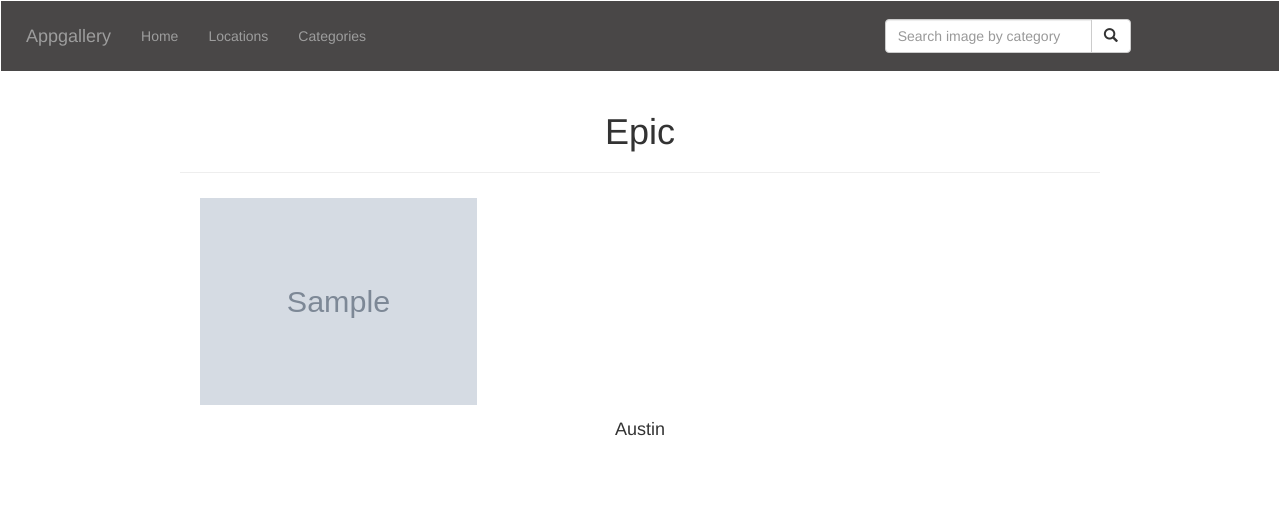
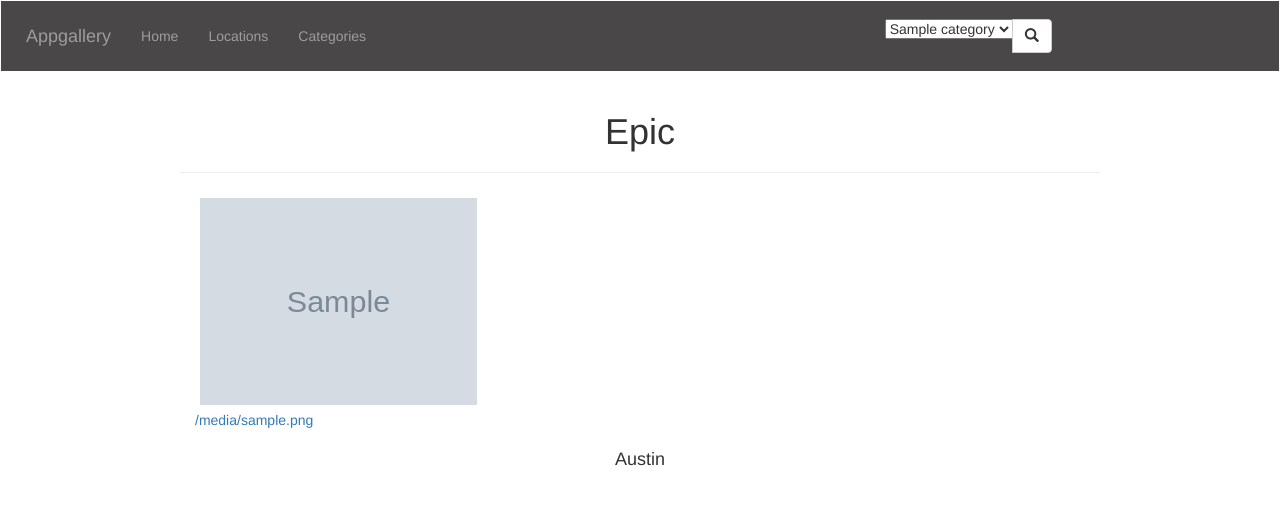
Before and after one commit to waweru12/THE-GALLERY, a Django app: page / in a window 1280 px wide. Shown: the top 505 px of the page. Run offline with Django 3.2, Linux system fonts and the light colour scheme; tables that the repository leaves empty hold one stand-in row (values such as "Sample post"); grey boxes marked "Sample" are stand-in pictures; some libraries are stand-ins or nearby versions; some web fonts are replaced.

Commit message:
index.html changes

```diff
--- a/appgallery/models.py
+++ b/appgallery/models.py
@@ -17,6 +17,18 @@ class Location(models.Model):
 
 
 
+    @classmethod
+    def get_location(cls):
+        locations = cls.objects.all()
+        return locations
+
+    @classmethod
+    def get_with_location(cls):
+        images = cls.objects.filter(location_name__icontains=location)
+        return images
+
+
+
 class Category(models.Model):
 
     category_name = models.CharField(max_length=30)
@@ -31,14 +43,24 @@ class Category(models.Model):
         self.delete()
 
 
+
+
+    @classmethod
+    def get_with_category(cls,category):
+        images = cls.objects.filter(Category__category_name__icontains=category)
+        return images
+
+
 class Image(models.Model):
-    image = models.ImageField(upload_to = 'appgallery/', default="")
+    image = models.ImageField(upload_to = 'appgallery/')
     ima_name = models.CharField(max_length=33)
     ima_description = models.TextField()
-    Location=models.ForeignKey(Location,blank=True,default=4)
-    Category=models.ForeignKey(Category)
+    location=models.ForeignKey(Location,blank=True,default=4)
+    category=models.ForeignKey(Category)
 
-
+    def search_by_category(self,search_term):
+        images = self.objects.filter(category = search_term)
+        return images
 
     def __str__ (self):
       return self.ima_name
@@ -51,10 +73,6 @@ class Image(models.Model):
 
 
 
-    @classmethod
-    def get_image_by_id(cls,id):
-        image_result = cls.objects.get(id=id)
-        return image_result
 
     @classmethod
     def get_all_images(cls):
@@ -63,32 +81,20 @@ class Image(models.Model):
             return image
 
     @classmethod
-    def search_by_category(cls,search_term):
-        images = cls.objects.filter(Category__icontains=search_term)
-        return images
+    def get_image_by_id(cls,id):
+        image_result = cls.objects.get(id=id)
+        return image_result
+
+
 
     @classmethod
-    def get_with_location(cls,location):
-        images = cls.objects.filter(location__location_name__icontains=location)
-        return images
-
-    @classmethod
-    def get_with_category(cls,category):
-        images = cls.objects.filter(category__category_name__icontains=category)
-        return images
-    @classmethod
-    def get_single_image(cls,image_name):
-        image = cls.objects.filter(image_name__icontains=image_name)
+    def get_single_image(cls,ima_name):
+        image = cls.objects.filter(ima_name__icontains=ima_name)
         return image
     @classmethod
     def update_image(cls,current,new):
-        to_update = Image.objects.filter(image_name=current).update(image_name=new)
+        to_update = Image.objects.filter(ima_name=current).update(ima_name=new)
         return to_update
-
-    @classmethod
-    def search_by_category(cls,search_term):
-        images = cls.objects.filter(category__category_name__icontains=search_term)
-        return images
 
     class Meta:
         ordering = ['ima_name']
--- a/appgallery/templates/base.html
+++ b/appgallery/templates/base.html
@@ -7,7 +7,7 @@
   <meta charset="utf-8">
 
   {% if title %}
-  <title>Appgallery {{title}}</title>
+  <title>Appgallery </title>
   {% else %}
     <title> Appgallery </title>
   {% endif %}
--- a/appgallery/templates/image.html
+++ b/appgallery/templates/image.html
@@ -8,12 +8,12 @@
   {% for img in image %}
   <h2 class="text-center">{{img.ima_name}}</h2><hr><br>
   <div class="card2">
-    <img style="margin:5px;" src="{{img.image.url}}" class="img-responsive" alt="Image">
+    <img style="margin:5px;" src="{{img.image.url}}" class="img-responsive" alt="{{img.ima_name}}">
     </div><br><br>
     <div class="card3">
-      <h5><strong>{{img.Category}}</strong></h5>
+      <h5><strong>{{img.category}}</strong></h5>
     <p >{{img.ima_description}} </p><br>
-    <p class="end">taken in {{img.Location}}</p>
+    <p class="end">taken in {{img.location}}</p>
     </div>
     {% endfor %}
     </div>
--- a/appgallery/templates/index.html
+++ b/appgallery/templates/index.html
@@ -11,7 +11,8 @@
             <div class="col-sm-4 col-sm-4 col-sm-4 col-sm-4">
               <a href="/image/{{image_item.ima_name}}">
                 <div class="card">
-                    <img style="margin:5px;" src="{{image_item.image.url}}" class="img-responsive" alt="Image">
+                    <img style="margin:5px;" src="{{image_item.image.url}}" class="img-responsive" alt="{{image_item.ima_name}}">
+                    <p>{{ image_item.image.url}}</p>
 
                   </div>
                   </a>
--- a/appgallery/templates/navbar.html
+++ b/appgallery/templates/navbar.html
@@ -51,18 +51,25 @@
                     </li>
                     </ul>
                     <div class="col-sm-4 col-md-4 navbar-right">
+                        {% if categories %}
 
                         <form class="navbar-form" role="search" action="{% url 'search_category' %}">
 
                           <div class="input-group">
-                            <input type="text" class="form-control" placeholder="Search image by category" name="image">
+                            <select name="image" id="">
+                              {% for item in categories %}
+                              <option value="{{item.category_name}}"> {{item.category_name}} </option>
+                              {% endfor %}
+                            </select>
                             <div class="input-group-btn">
                               <button class="btn btn-default" type="submit"><i class="glyphicon glyphicon-search"></i></button>
                             </div>
                           </div>
 
                         </form>
-                      </div>
+
+                        {% endif %}
+                    </div>
 
                 </div>
                 </div>
--- a/appgallery/views.py
+++ b/appgallery/views.py
@@ -43,12 +43,17 @@ def search_category(request):
     #View function for the navbar
     locations = Location.objects.all()
     categories = Category.objects.all()
-    if 'image' in request.GET and request.GET['image']:
-        search_term = request.GET.get("image")
-        images =  Image.search_by_category(search_term)
+    search_term = request.GET.get("image")
+
+    def getimages(search_term):
+        values =  Image.objects.filter(category = search_term)
+        return values
+
+    if search_term:
+        images = getimages(search_term)
         message = f"{search_term}"
-
         return render(request,'searched.html',{'images':images,"locations":locations,"categories":categories})
     else:
+        images = getimages(search_term)
         message = "You haven't searched for any term"
-        return render(request,'searched.html',{'images':images,"locations":locations,"categories":categories})
+        return render(request,'searched.html',{"locations":locations,"categories":categories})
```
Also changed, not shown: appgallery/migrations/0004_auto_20190617_1359.py (added), appgallery/migrations/0005_auto_20190617_1415.py (added).
